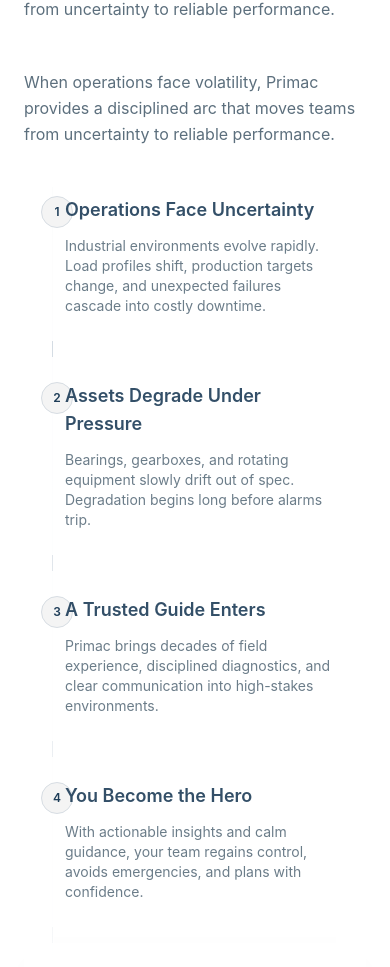
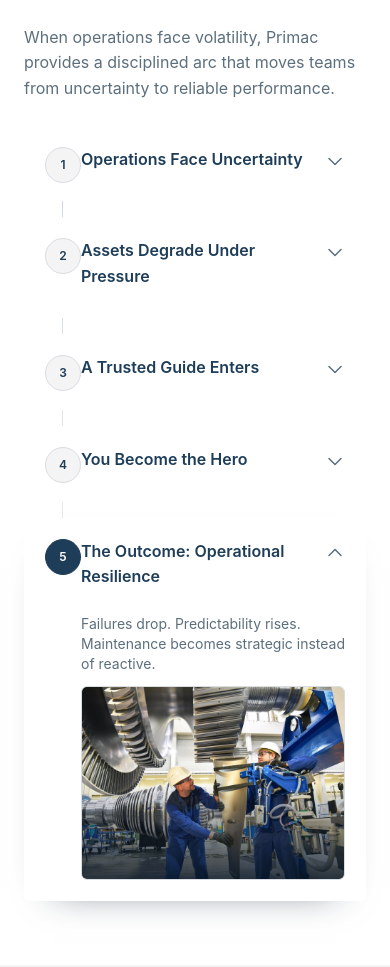
Before and after one commit to mikecorcoran/primac-website, a Next.js app: page / in a window 390 px wide. Shown: the part 1894-2861 px from the top of the page. Built offline with nearby package versions, Linux system fonts and the light colour scheme.

Commit message:
Improve mobile carousel and narrative experience

```diff
--- a/src/app/(site)/components/Carousel.tsx
+++ b/src/app/(site)/components/Carousel.tsx
@@ -78,19 +78,20 @@
 
   return (
     <div className="relative">
+      <div className="-mx-6 sm:mx-0">
         <div
-        className="overflow-hidden"
+          className="overflow-hidden px-6 sm:px-0"
           ref={viewportRef}
           onKeyDown={handleKeyDown}
           tabIndex={0}
           aria-roledescription="carousel"
           aria-label="Project imagery"
         >
-        <div className="flex touch-pan-y gap-6">
+          <div className="flex touch-pan-y gap-4 sm:gap-6">
             {items.map((item, index) => (
               <article
                 key={item.src}
-              className="group relative min-w-0 shrink-0 basis-[80%] rounded-[5px] border border-[#d0d9e1] bg-white shadow-[0_22px_45px_-38px_rgba(12,31,49,0.55)] transition-transform duration-300 ease-out sm:basis-[46%] lg:basis-[32%]"
+                className="group relative min-w-0 shrink-0 basis-full rounded-[5px] border border-[#d0d9e1] bg-white shadow-[0_22px_45px_-38px_rgba(12,31,49,0.55)] transition-transform duration-300 ease-out sm:basis-[46%] lg:basis-[32%]"
               >
                 <div className="relative h-56 overflow-hidden sm:h-64">
                   <Image
@@ -114,6 +115,7 @@
               </div>
             </article>
           ))}
+          </div>
         </div>
       </div>
       <div className="pointer-events-none absolute inset-y-0 left-0 hidden w-24 bg-gradient-to-r from-white via-white/80 to-transparent sm:block" aria-hidden="true" />
--- a/src/app/(site)/components/ReliabilityArc.tsx
+++ b/src/app/(site)/components/ReliabilityArc.tsx
@@ -1,7 +1,7 @@
 "use client";
 
 import Image from "next/image";
-import { useCallback, useEffect, useMemo, useState } from "react";
+import { useCallback, useEffect, useId, useMemo, useState } from "react";
 import { useReveal } from "@/lib/motion";
 import { cn } from "./utils";
 
@@ -24,10 +24,12 @@
   index: number;
   isActive: boolean;
   onVisible: (index: number) => void;
+  onSelect: (index: number) => void;
 };
 
-const StepCard = ({ step, index, isActive, onVisible }: StepCardProps) => {
+const StepCard = ({ step, index, isActive, onVisible, onSelect }: StepCardProps) => {
   const { ref, isVisible } = useReveal<HTMLLIElement>({ rootMargin: "-20% 0px -35%" });
+  const contentId = useId();
 
   useEffect(() => {
     if (isVisible) {
@@ -39,22 +41,71 @@
     <li
       ref={ref}
       className={cn(
-        "relative rounded-[5px] border border-transparent bg-white/95 p-6 pl-10 transition-colors duration-200 ease-in-out",
-        isActive ? "border-steel shadow-[0_18px_36px_-30px_rgba(17,37,55,0.65)]" : "border-[#d7dde3]",
+        "relative rounded-[5px] border border-transparent bg-white p-5 pl-14 transition-colors duration-200 ease-in-out sm:p-6 sm:pl-16",
+        isActive
+          ? "border-steel shadow-[0_18px_36px_-30px_rgba(17,37,55,0.65)]"
+          : "border-[#d7dde3]",
       )}
       aria-current={isActive ? "step" : undefined}
     >
-      <div className="absolute left-4 top-6 flex h-8 w-8 items-center justify-center rounded-full border border-[#d7dde3] bg-surface text-xs font-semibold text-steel">
+      <div
+        className={cn(
+          "absolute left-5 top-5 flex h-9 w-9 items-center justify-center rounded-full border text-xs font-semibold text-steel transition-colors duration-200 ease-in-out sm:left-6 sm:top-6 sm:h-10 sm:w-10",
+          isActive
+            ? "border-steel bg-steel text-white shadow-[0_12px_32px_-18px_rgba(30,61,88,0.65)]"
+            : "border-[#d7dde3] bg-surface",
+        )}
+        aria-hidden="true"
+      >
         {index + 1}
       </div>
+      <button
+        type="button"
+        className="flex w-full items-start justify-between gap-4 text-left"
+        onClick={() => onSelect(index)}
+        aria-expanded={isActive}
+        aria-controls={contentId}
+      >
+        <div className="flex-1 space-y-2">
+          <h3 className="text-base font-semibold text-steel sm:text-lg">{step.title}</h3>
+          <p className="hidden text-sm text-muted lg:block lg:text-base">{step.description}</p>
+        </div>
+        <svg
+          className={cn(
+            "mt-1 h-5 w-5 flex-shrink-0 text-muted transition-transform duration-200 ease-in-out lg:hidden",
+            isActive ? "rotate-180" : "rotate-0",
+          )}
+          viewBox="0 0 20 20"
+          fill="none"
+          xmlns="http://www.w3.org/2000/svg"
+          aria-hidden="true"
+        >
+          <path d="M4 7.5L10 13.5L16 7.5" stroke="currentColor" strokeWidth="1.5" strokeLinecap="round" strokeLinejoin="round" />
+        </svg>
+      </button>
       <div
+        id={contentId}
         className={cn(
-          "space-y-3 transition-opacity duration-200 ease-out",
-          isActive ? "opacity-100" : "opacity-90",
+          "grid overflow-hidden text-sm text-muted transition-[grid-template-rows,opacity] duration-300 ease-out sm:text-base",
+          isActive ? "mt-4 grid-rows-[1fr] opacity-100" : "mt-0 grid-rows-[0fr] opacity-0",
+          "lg:mt-4 lg:grid-rows-[1fr] lg:opacity-100",
         )}
       >
-        <h3 className="text-lg font-semibold text-steel">{step.title}</h3>
-        <p className="text-sm text-muted sm:text-base">{step.description}</p>
+        <div className="min-h-0 space-y-3">
+          <p className="lg:hidden">{step.description}</p>
+          <div className="relative overflow-hidden rounded-[6px] border border-[#d7dde3] lg:hidden">
+            <Image
+              src={step.image.src}
+              alt={step.image.alt}
+              width={640}
+              height={480}
+              className="h-48 w-full object-cover"
+              sizes="100vw"
+              loading="lazy"
+            />
+            <div className="absolute inset-0 bg-gradient-to-t from-[#061321]/85 via-transparent to-transparent" aria-hidden="true" />
+          </div>
+        </div>
       </div>
     </li>
   );
@@ -72,11 +123,15 @@
     [],
   );
 
+  const handleSelect = useCallback((index: number) => {
+    setActiveIndex(index);
+  }, []);
+
   return (
     <div className="grid gap-12 lg:grid-cols-[minmax(0,1.15fr)_minmax(0,0.85fr)] lg:items-start">
       <div className="space-y-6">
         <p className="text-base text-muted sm:text-lg">{description}</p>
-        <ol className="relative space-y-4 before:absolute before:left-7 before:top-4 before:bottom-4 before:w-px before:bg-gradient-to-b before:from-[#ccd5de] before:to-transparent">
+        <ol className="relative space-y-4 before:absolute before:left-[2.35rem] before:top-4 before:bottom-4 before:w-px before:bg-gradient-to-b before:from-[#ccd5de] before:to-transparent sm:before:left-[2.75rem]">
           {steps.map((step, index) => (
             <StepCard
               key={step.title}
@@ -84,11 +139,12 @@
               index={index}
               isActive={activeIndex === index}
               onVisible={handleVisible}
+              onSelect={handleSelect}
             />
           ))}
         </ol>
       </div>
-      <div className="fade-in-up sticky top-24 overflow-hidden rounded-[6px] border border-[#d7dde3] bg-[#0e1f2f] shadow-[0_32px_48px_-40px_rgba(8,23,38,0.8)]">
+      <div className="hidden overflow-hidden rounded-[6px] border border-[#d7dde3] bg-[#0e1f2f] shadow-[0_32px_48px_-40px_rgba(8,23,38,0.8)] lg:sticky lg:top-24 lg:block">
         <div className="relative">
           <Image
             key={activeStep.image.src}
--- a/src/app/(site)/components/SiteHeader.tsx
+++ b/src/app/(site)/components/SiteHeader.tsx
@@ -93,8 +93,8 @@
         id="mobile-nav"
         className={cn(
           "lg:hidden",
-          "fixed inset-0 z-40 origin-top bg-[#081522]/95 text-white transition-all duration-300 ease-out",
-          isOpen ? "pointer-events-auto opacity-100 backdrop-blur" : "pointer-events-none opacity-0",
+          "fixed inset-0 z-40 origin-top bg-[#081522] text-white transition-opacity duration-300 ease-out supports-[backdrop-filter]:backdrop-blur-sm",
+          isOpen ? "pointer-events-auto opacity-100" : "pointer-events-none opacity-0",
         )}
         role="dialog"
         aria-modal="true"
```
Lines whose indentation alone changed are shown as unchanged.
